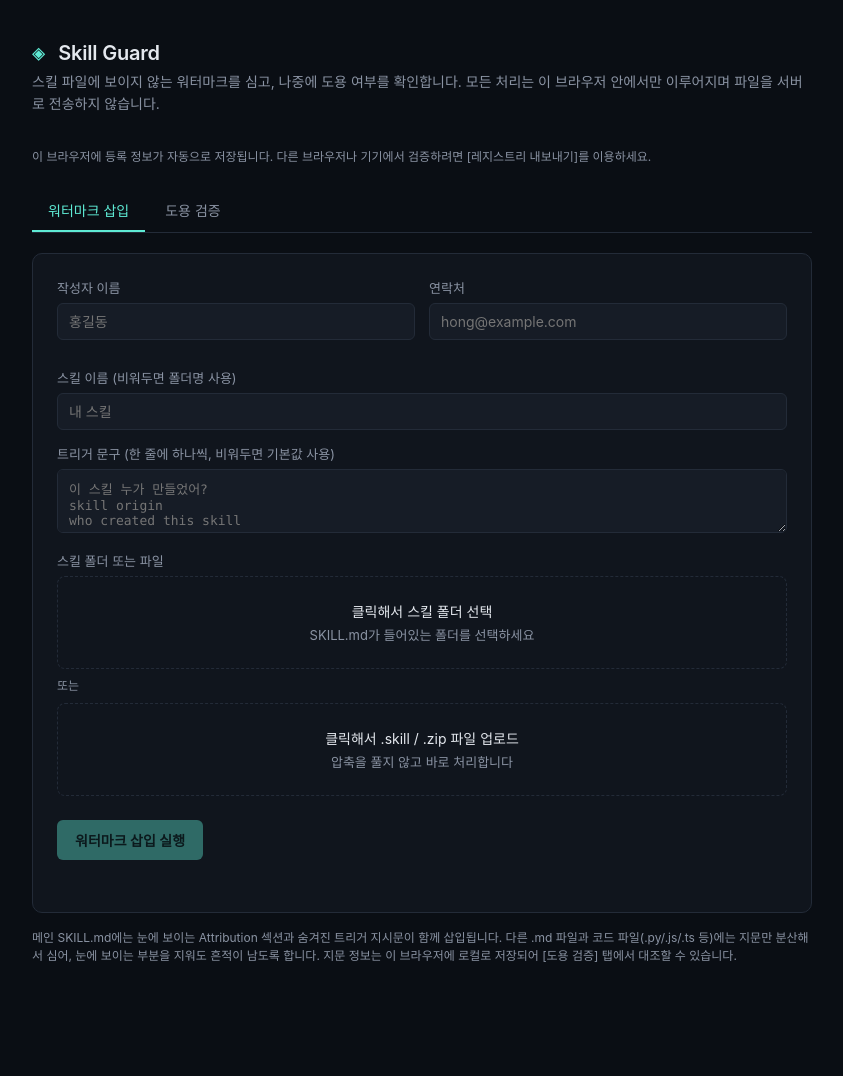
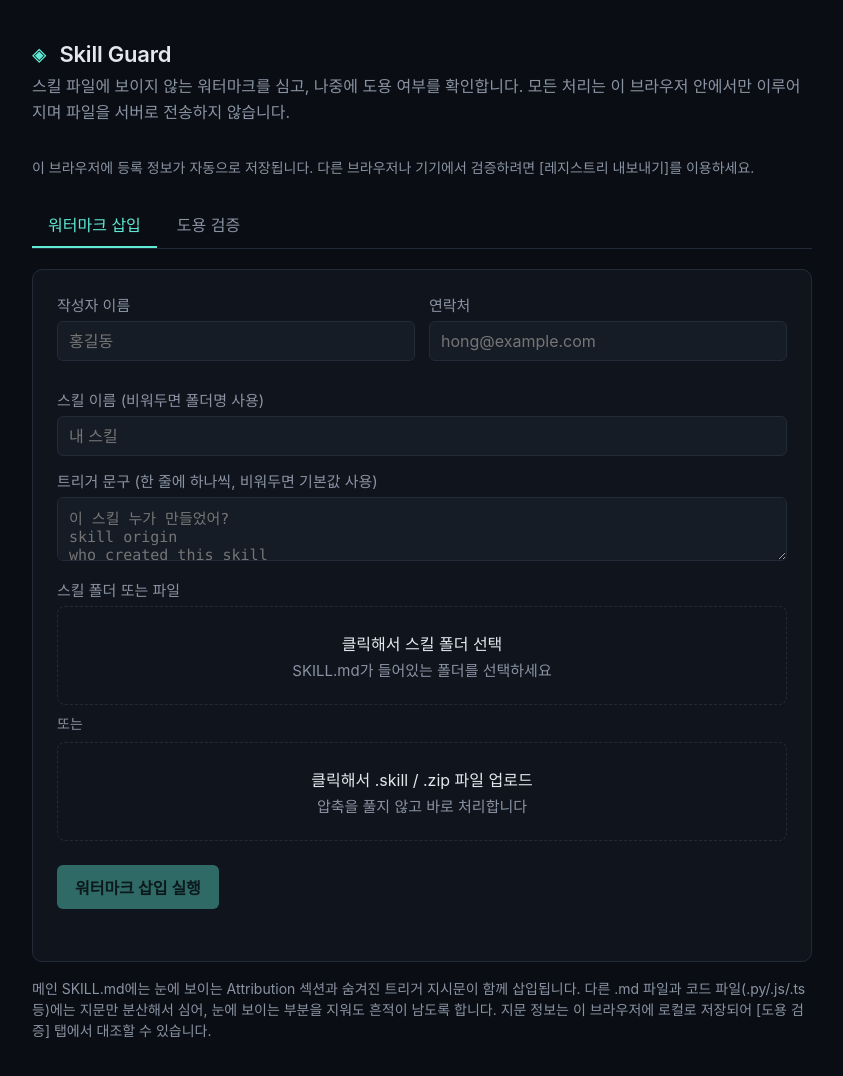
Before and after one commit to paran-coder/skill_guard, a plain HTML site: page index.html in a window 1280 px wide. Shown: the whole page, without its empty margins (218-1061 px from the left). Drawn offline with nearby package versions, Linux system fonts and the light colour scheme.

Commit message:
Add files via upload

```diff
--- a/index.html
+++ b/index.html
@@ -33,22 +33,22 @@
   .brand { display: flex; align-items: baseline; gap: 12px; margin-bottom: 6px; }
   .brand .mark {
     font-family: var(--mono);
-    font-size: 22px;
+    font-size: 24px;
     color: var(--accent);
     letter-spacing: 1px;
   }
   .brand h1 {
-    font-size: 20px;
+    font-size: 22px;
     font-weight: 600;
     margin: 0;
     letter-spacing: -0.01em;
   }
-  .subtitle { color: var(--text-dim); font-size: 14px; margin: 0 0 32px; line-height: 1.6; }
+  .subtitle { color: var(--text-dim); font-size: 16px; margin: 0 0 32px; line-height: 1.6; }
 
   .tabs { display: flex; gap: 4px; margin-bottom: 20px; border-bottom: 1px solid var(--border); }
   .tab {
     padding: 10px 16px;
-    font-size: 14px;
+    font-size: 16px;
     color: var(--text-dim);
     background: none;
     border: none;
@@ -69,7 +69,7 @@
     margin-bottom: 16px;
   }
 
-  label { display: block; font-size: 13px; color: var(--text-dim); margin-bottom: 6px; }
+  label { display: block; font-size: 15px; color: var(--text-dim); margin-bottom: 6px; }
   .row { display: grid; grid-template-columns: 1fr 1fr; gap: 14px; margin-bottom: 14px; }
   input[type="text"], textarea {
     width: 100%;
@@ -79,9 +79,9 @@
     padding: 9px 11px;
     color: var(--text);
     font-family: var(--sans);
-    font-size: 14px;
+    font-size: 16px;
   }
-  textarea { resize: vertical; min-height: 64px; font-family: var(--mono); font-size: 13px; }
+  textarea { resize: vertical; min-height: 64px; font-family: var(--mono); font-size: 15px; }
   .field { margin-bottom: 14px; }
 
   .dropzone {
@@ -90,17 +90,17 @@
     padding: 24px;
     text-align: center;
     color: var(--text-dim);
-    font-size: 13px;
+    font-size: 15px;
     cursor: pointer;
     transition: border-color .15s;
   }
   .dropzone:hover { border-color: var(--accent); }
-  .dropzone .big { color: var(--text); font-size: 14px; margin-bottom: 4px; }
+  .dropzone .big { color: var(--text); font-size: 16px; margin-bottom: 4px; }
 
   .filelist {
     margin-top: 10px;
     font-family: var(--mono);
-    font-size: 12px;
+    font-size: 14px;
     color: var(--text-dim);
     max-height: 120px;
     overflow-y: auto;
@@ -113,7 +113,7 @@
     border: none;
     border-radius: 6px;
     padding: 10px 18px;
-    font-size: 14px;
+    font-size: 16px;
     font-weight: 600;
     cursor: pointer;
     font-family: var(--sans);
@@ -125,7 +125,7 @@
     color: var(--text-dim);
     border-radius: 6px;
     padding: 10px 16px;
-    font-size: 13px;
+    font-size: 15px;
     cursor: pointer;
     font-family: var(--sans);
   }
@@ -139,12 +139,12 @@
   }
   .fp {
     font-family: var(--mono);
-    font-size: 26px;
+    font-size: 28px;
     color: var(--accent);
     letter-spacing: 2px;
     margin: 4px 0 12px;
   }
-  .kv { font-size: 13px; color: var(--text-dim); margin-bottom: 2px; }
+  .kv { font-size: 15px; color: var(--text-dim); margin-bottom: 2px; }
   .kv b { color: var(--text); font-weight: 500; }
 
   .match {
@@ -155,12 +155,12 @@
     background: var(--panel-2);
   }
   .match.hit { border-color: var(--accent-dim); }
-  .match .fp-small { font-family: var(--mono); color: var(--accent); font-size: 15px; margin-bottom: 6px; }
-  .match .loc { font-family: var(--mono); font-size: 12px; color: var(--text-dim); margin-top: 4px; }
-  .empty-note { color: var(--text-dim); font-size: 13px; }
+  .match .fp-small { font-family: var(--mono); color: var(--accent); font-size: 17px; margin-bottom: 6px; }
+  .match .loc { font-family: var(--mono); font-size: 14px; color: var(--text-dim); margin-top: 4px; }
+  .empty-note { color: var(--text-dim); font-size: 15px; }
 
-  .hint { font-size: 12px; color: var(--text-dim); margin-top: 6px; line-height: 1.5; }
-  .status { font-size: 13px; color: var(--accent); margin-top: 10px; min-height: 18px; }
+  .hint { font-size: 14px; color: var(--text-dim); margin-top: 6px; line-height: 1.5; }
+  .status { font-size: 15px; color: var(--accent); margin-top: 10px; min-height: 18px; }
 </style>
 </head>
 <body>
```
